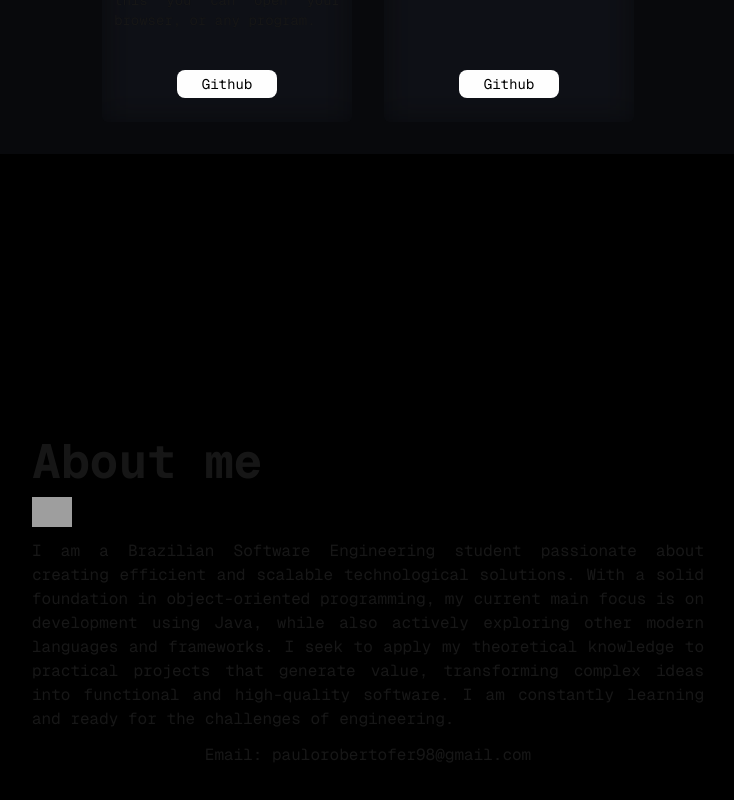
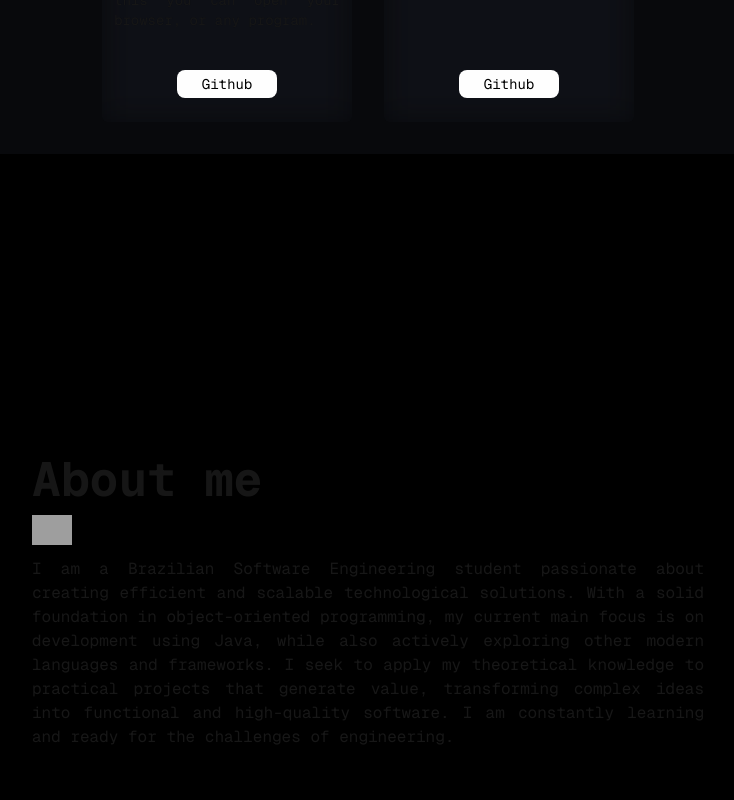
Before and after one commit to paaulooo/myportfolio, a Next.js app: page / in a window 1280 px wide. Shown: the part 1438-2238 px from the top of the page, without its empty margins (272-1006 px from the left). Built offline with nearby package versions, Linux system fonts and the light colour scheme; grey boxes are pictures that could not be loaded.

Commit message:
refactor: remove informações de contato da seção de apresentação

```diff
--- a/src/app/page.tsx
+++ b/src/app/page.tsx
@@ -134,9 +134,7 @@ export default function Home() {
           </div>
 
           <p className="text-sm sm:text-base text-justify">I am a Brazilian Software Engineering student passionate about creating efficient and scalable technological solutions. With a solid foundation in object-oriented programming, my current main focus is on development using Java, while also actively exploring other modern languages and frameworks. I seek to apply my theoretical knowledge to practical projects that generate value, transforming complex ideas into functional and high-quality software. I am constantly learning and ready for the challenges of engineering.</p>
-          <p className="text-sm sm:text-base text-center">
-            Email: paulorobertofer98@gmail.com
-          </p>
+
         </div>
       </section>
 
```
